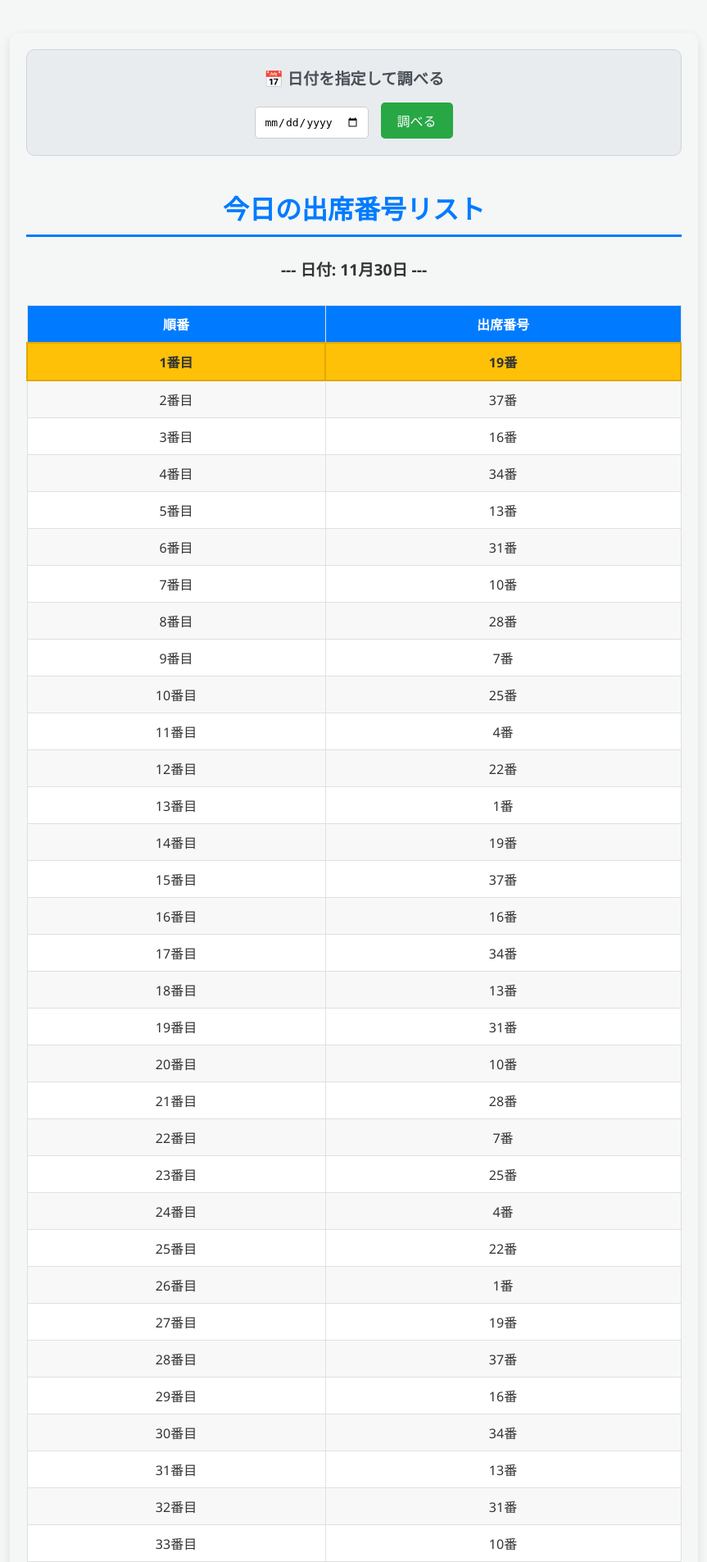
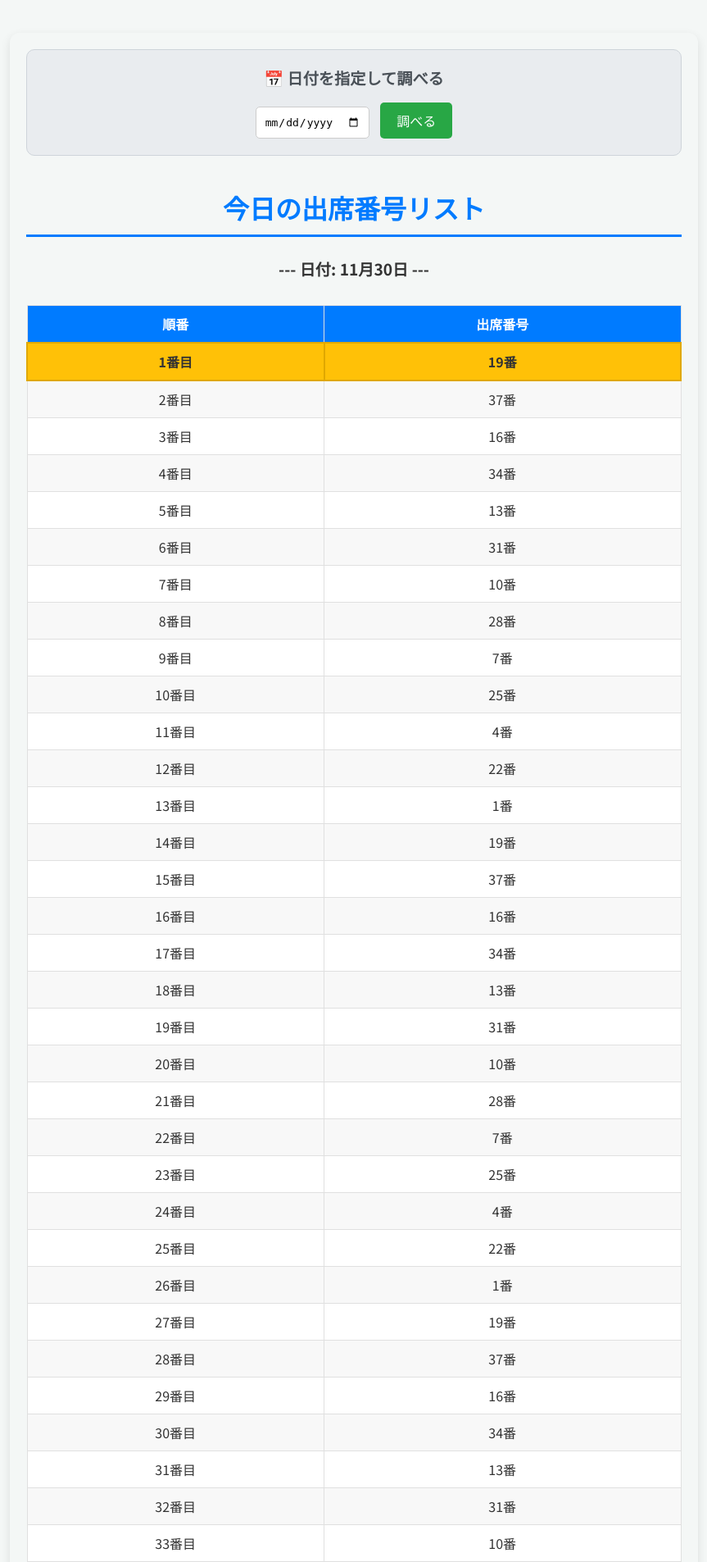
Before and after one commit to hansamubanana-wq/Su-gakukatou, a Flask app: page / in a window 1280 px wide. Shown: the top 1905 px of the page at 82% size, without its empty margins (208-1071 px from the left). Run offline with Flask 3, Linux system fonts and the light colour scheme.

Commit message:
Design: Update font to Noto Sans JP (Full file update)

```diff
--- a/static/style.css
+++ b/static/style.css
@@ -1,5 +1,7 @@
 body {
-    font-family: 'Segoe UI', Tahoma, Geneva, Verdana, sans-serif;
+    /* 👇【ここがフォント適用部分】'Noto Sans JP' を適用 */
+    font-family: 'Noto Sans JP', sans-serif;
+
     background-color: #f4f7f6;
     color: #333;
     max-width: 800px;
@@ -74,9 +76,8 @@ tr.highlight td {
     padding-top: 20px;
     border-top: 1px dashed #ccc;
 }
-/* --- 以前のコードの下に追加してください --- */
 
-/* 検索エリアのデザイン */
+/* 検索エリアのデザイン (前回追加分) */
 .search-container {
     background-color: #e9ecef;
     padding: 20px;
--- a/templates/index.html
+++ b/templates/index.html
@@ -4,6 +4,10 @@
     <meta charset="UTF-8">
     <meta name="viewport" content="width=device-width, initial-scale=1.0">
     <title>出席番号リストツール</title>
+
+    <link rel="preconnect" href="https://fonts.googleapis.com">
+    <link rel="preconnect" href="https://fonts.gstatic.com" crossorigin>
+    <link href="https://fonts.googleapis.com/css2?family=Noto+Sans+JP:wght@400;700&display=swap" rel="stylesheet">
     <link rel="stylesheet" href="{{ url_for('static', filename='style.css') }}">
 </head>
 <body>
```
